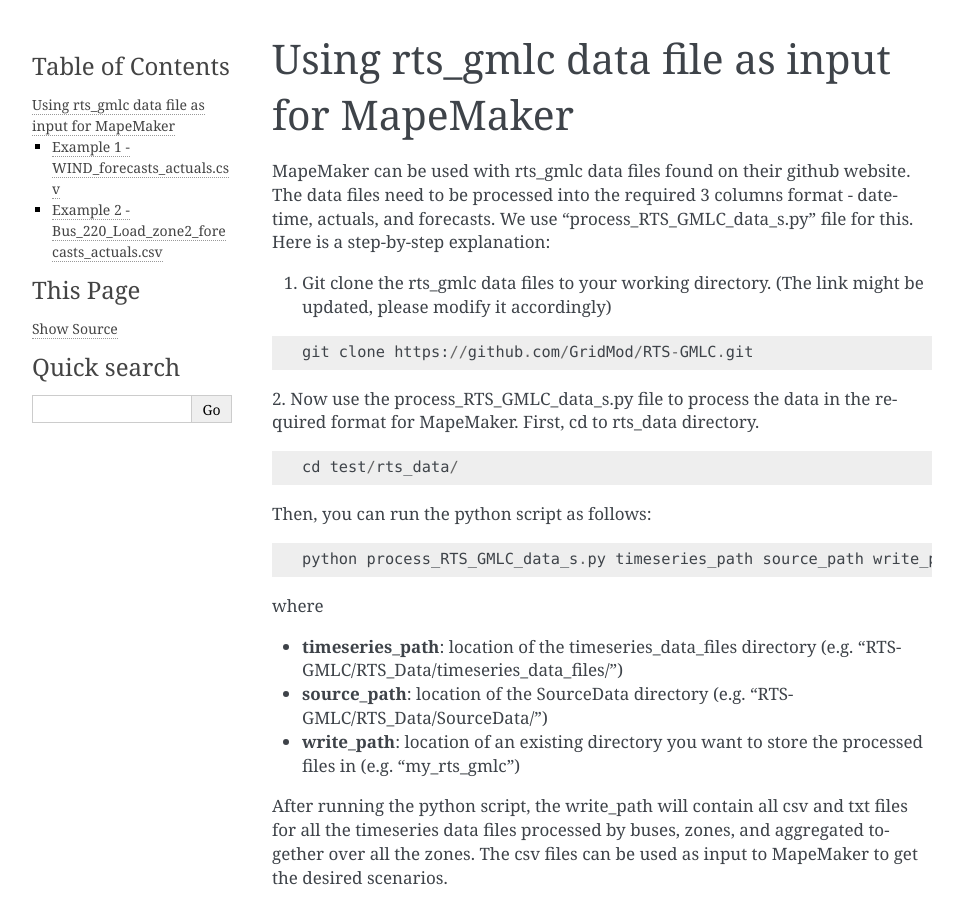
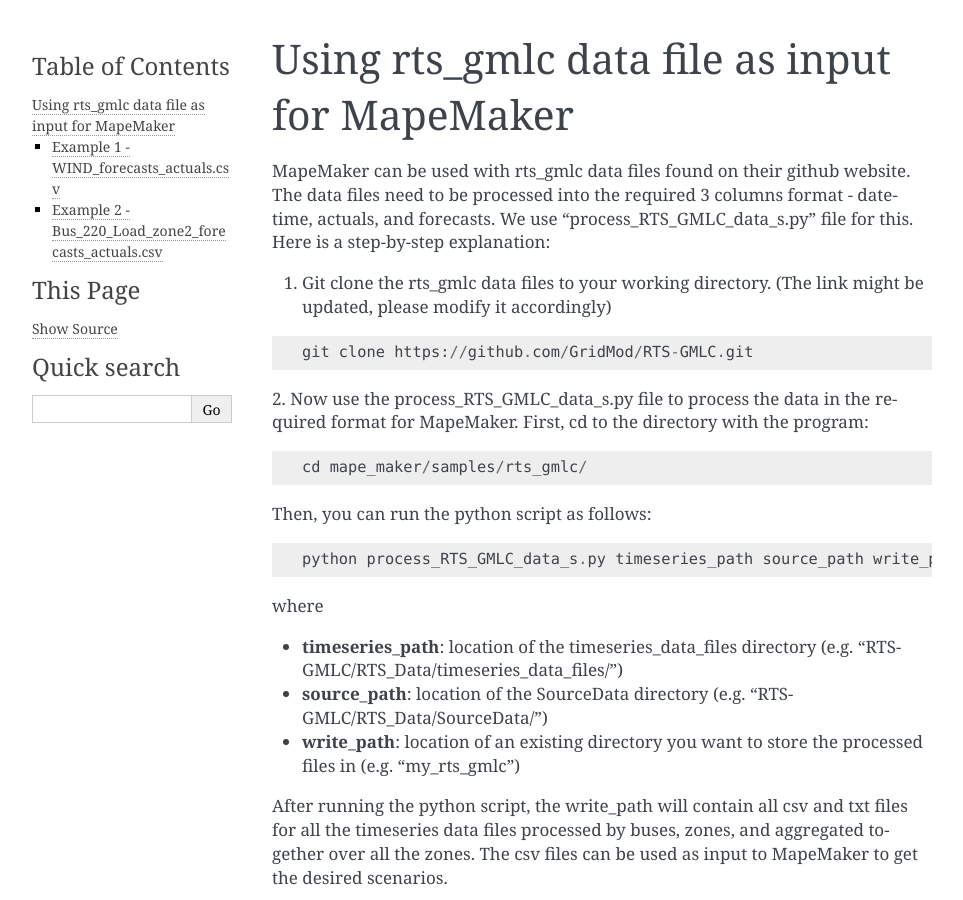
Before and after one commit to mape-maker/mape-maker, a Sphinx documentation site: the page built from documentation/sections/rts_example.rst, in a window 1280 px wide and 900 px high. Shown: the whole window, without its empty margins (148-1111 px from the left). Built offline with Sphinx 7.4.7, drawn with Linux system fonts in a browser that asks for light colours.

Commit message:
minor change to cd command; mainly testing readthedocs integration

```diff
--- a/documentation/sections/rts_example.rst
+++ b/documentation/sections/rts_example.rst
@@ -12,11 +12,11 @@
     git clone https://github.com/GridMod/RTS-GMLC.git
 
 2. Now use the process_RTS_GMLC_data_s.py file to process the data in the required format for MapeMaker.
-First, cd to rts_data directory.
+First, cd to the directory with the program:
 
 ::
 
-    cd test/rts_data/
+    cd mape_maker/samples/rts_gmlc/
 
 Then, you can run the python script as follows:
 
```
